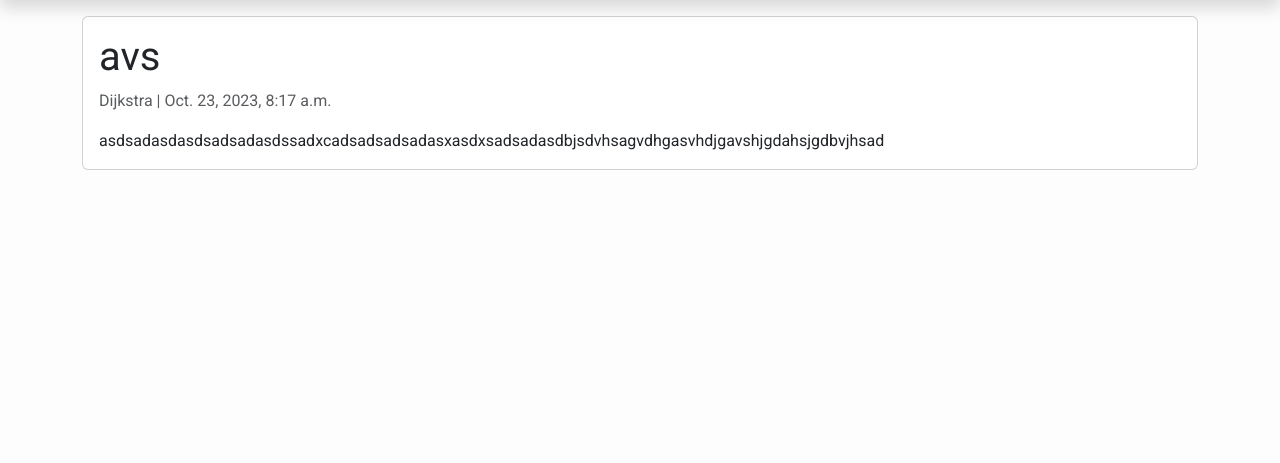
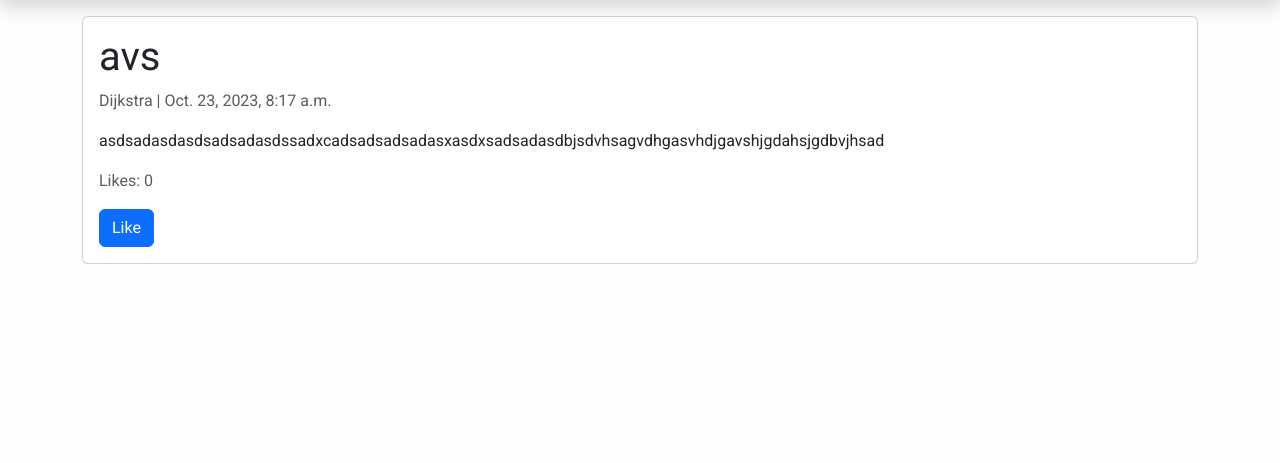
Before and after one commit to Siitrev/Hammer-and-Cultist, a Django app: a page that uses mysite/templates/blog/post_detail.html in a window 1280 px wide. Shown: the part 56-519 px from the top of the page. Run offline with Django 4.2, Linux system fonts and the light colour scheme; a user stored in the database is signed in; data comes from the database, SQL or seed files in the repository; both versions use the stored data as it was after the commit; data that the repository does not hold is empty.

Commit message:
Add simple like system

```diff
--- a/mysite/blog/models.py
+++ b/mysite/blog/models.py
@@ -66,3 +66,8 @@ class TagsToPost(models.Model):
 
     def __str__(self):
         return f"{self.post} {self.tag}"
+
+
+class PostLikes(models.Model):
+    user_id = models.ForeignKey(User, on_delete=models.CASCADE)
+    post_id = models.ForeignKey(Post, on_delete=models.CASCADE)
--- a/mysite/blog/views.py
+++ b/mysite/blog/views.py
@@ -2,7 +2,7 @@ from typing import Any
 from django.shortcuts import render, redirect, HttpResponse
 from django.views import generic
 from django.http import HttpRequest, HttpResponse
-from .models import Post, Tag, TagsToPost
+from .models import Post, Tag, TagsToPost, PostLikes
 from .forms import CreatePostForm
 from user.models import Comment
 from django.db.models.functions import Lower
@@ -12,6 +12,7 @@ from .handle_file import save_file
 from django.contrib.auth.decorators import login_required
 from django.contrib.auth.models import User
 import json, datetime
+import time
 # Create your views here.
 
 class PostList(generic.ListView):
@@ -33,12 +34,45 @@ class PostDetail(generic.DetailView):
         context = super().get_context_data(**kwargs)
         post_id = context["post"].id
         context["comments_len"] = len(Comment.objects.filter(post_id=post_id))
+        context["liked"] = False
         return context
 
     def get(self, request : HttpRequest, slug):
         self.object = self.get_object()
         context = self.get_context_data(object=self.object)
+        user : User = request.user
+        post : Post = context.get("post")
+        if PostLikes.objects.filter(post_id=post.pk, user_id=user.pk):
+            context["liked"] = True
         return render(request, self.template_name, context=context)
+
+    def put(self, request : HttpRequest, slug):
+        self.object = self.get_object()
+        context = self.get_context_data(object=self.object)
+        post : Post = context.get("post")
+        try:
+            if not request.user.is_authenticated:
+               raise User.DoesNotExist
+            post.likes += 1
+            PostLikes.objects.create(post_id=post, user_id=request.user)
+            post.save()
+        except User.DoesNotExist as e:
+            pass
+        return HttpResponse(f"{post.likes}", status=200)
+
+    def delete(self, request : HttpRequest, slug):
+        self.object = self.get_object()
+        context = self.get_context_data(object=self.object)
+        post : Post = context.get("post")
+        try:
+            if not request.user.is_authenticated:
+               raise User.DoesNotExist
+            post.likes -= 1
+            PostLikes.objects.filter(post_id=post, user_id=request.user).delete()
+            post.save()
+        except User.DoesNotExist as e:
+            pass
+        return HttpResponse(f"{post.likes}", status=200)
 
 def post_comments(request : HttpRequest, post_id):
         if request.method == "GET":
@@ -62,7 +96,7 @@ def search_posts(request : HttpRequest):
         res : dict = json.loads(request.body)
 
         post_list = Post.objects.all()
-
+        #time.sleep(2)
         order = ""
         if res["order"] == "desc":
             order = "-"
--- /dev/null
+++ b/mysite/static/js/count_likes.js
@@ -0,0 +1,54 @@
+
+async function like(evt){
+    let url = location.href
+    const xhr = new XMLHttpRequest();
+    xhr.open("PUT", url);
+    let csrfToken = document.getElementsByName("csrfmiddlewaretoken")[0].value;
+    xhr.setRequestHeader("X-CSRFToken", csrfToken);
+
+    xhr.send("Update");
+    xhr.onload = () => {
+        if (xhr.readyState == 4 && xhr.status == 200) {
+            document.getElementById("like-count").innerHTML = `Likes: ${xhr.responseText}`;
+            evt.target.innerHTML = "Dislike";
+            evt.target.value = "dislike";
+            evt.target.removeEventListener("click", like);
+            evt.target.addEventListener("click", dislike);
+        } else {
+            console.log(`Error: ${xhr.status}`);
+        }
+    };
+}
+
+async function dislike(evt){
+    let url = location.href
+
+    const xhr = new XMLHttpRequest();
+    xhr.open("DELETE", url);
+    let csrfToken = document.getElementsByName("csrfmiddlewaretoken")[0].value;
+    xhr.setRequestHeader("X-CSRFToken", csrfToken);
+
+    xhr.send("Delete");
+    xhr.onload = () => {
+        if (xhr.readyState == 4 && xhr.status == 200) {
+            document.getElementById("like-count").innerHTML = `Likes: ${xhr.responseText}`;
+            evt.target.innerHTML = "Like";
+            evt.target.value = "like"
+            evt.target.removeEventListener("click", dislike);
+            evt.target.addEventListener("click", like);
+        } else {
+            console.log(`Error: ${xhr.status}`);
+        }
+    };
+}
+
+window.addEventListener("DOMContentLoaded", () =>{
+    let like_controller = document.getElementById("like-controller");
+    if(like_controller.value === "like"){
+        like_controller.addEventListener("click", like);
+    }
+    else if(like_controller.value === "dislike"){
+        like_controller.innerHTML = "Dislike";
+        like_controller.addEventListener("click", dislike);
+    }
+});
--- a/mysite/static/js/filter_posts.js
+++ b/mysite/static/js/filter_posts.js
@@ -30,7 +30,6 @@ async function filterPosts(first_load = false){
   request["filters"] = filters;
 
   let json = JSON.stringify(request);
-  console.log(json);
 
   xhr.open("POST", url);
 
--- a/mysite/templates/blog/post_detail.html
+++ b/mysite/templates/blog/post_detail.html
@@ -1,6 +1,7 @@
 {% extends 'base.html' %}
 {% block content %}
 
+{% csrf_token %}
 <div class="container">
   <div class="row g-0 mb-2">
     <div class="col-md-12 card mb-4 mt-3">
@@ -8,6 +9,8 @@
         <h1>{{ post.title }}</h1>
         <p class=" text-muted">{{ post.author }} | {{ post.created_on }}</p>
         <p class="card-text ">{{ post.content | safe }}</p>
+        <p id="like-count" class="text-muted">Likes: {{ post.likes }}</p>
+        {% if user.is_authenticated %}<button id="like-controller" value="{% if liked %}dislike{% else %}like{% endif %}" class="btn btn-primary">Like</button> {% endif %}
       </div>
     </div>
     <section class="comments">
@@ -33,6 +36,7 @@
     button.setAttribute("value", maxComs);
     return response.text();
   }
+
   function getComments(){
     getData().then(res=>{
       if(res != undefined){
@@ -42,4 +46,6 @@
   }
   getComments();
 </script>
+{% load static %}
+<script src="{% static 'js/count_likes.js' %}"></script>
 {% endblock content %}
```
Also changed, not shown: mysite/templates/blog/index.html (+8 -5 lines), mysite/blog/migrations/0009_alter_post_status_postlikes.py (added), mysite/db.sqlite3.
